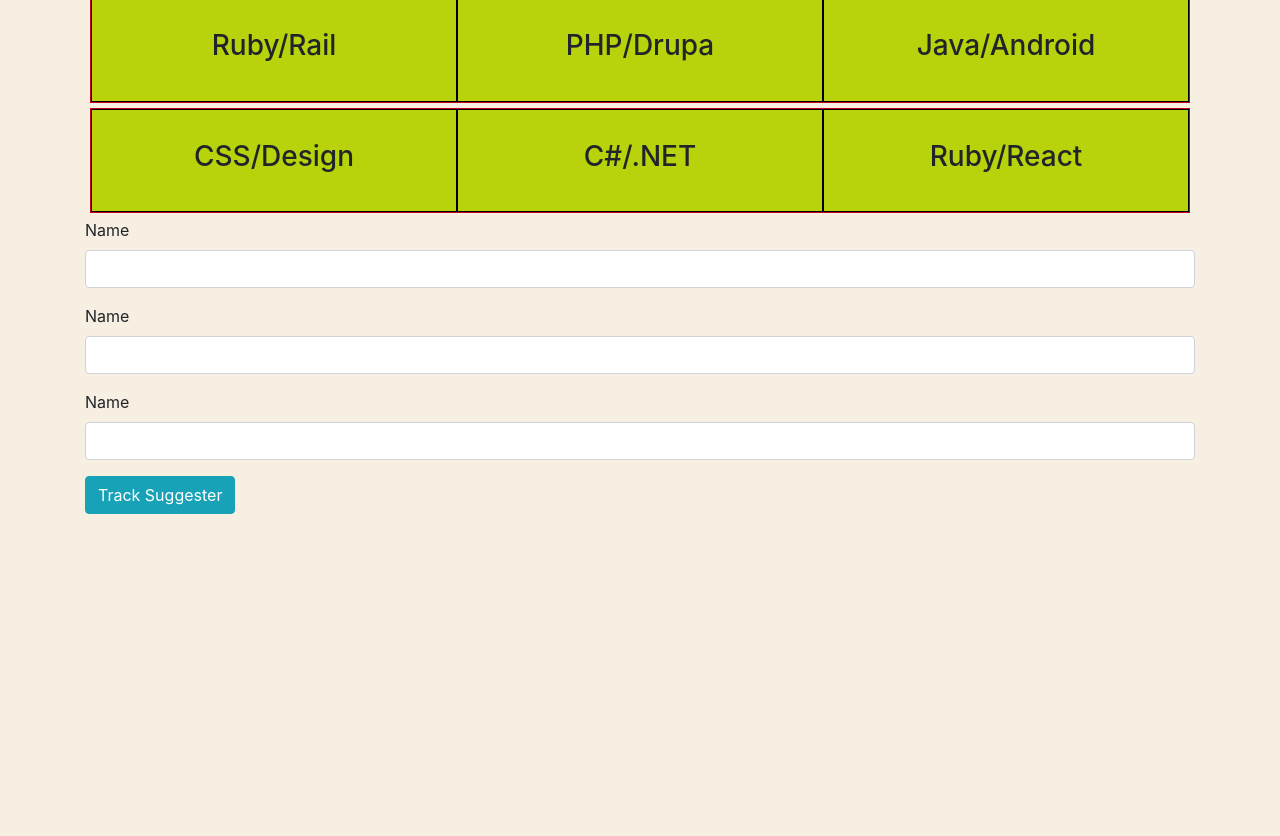
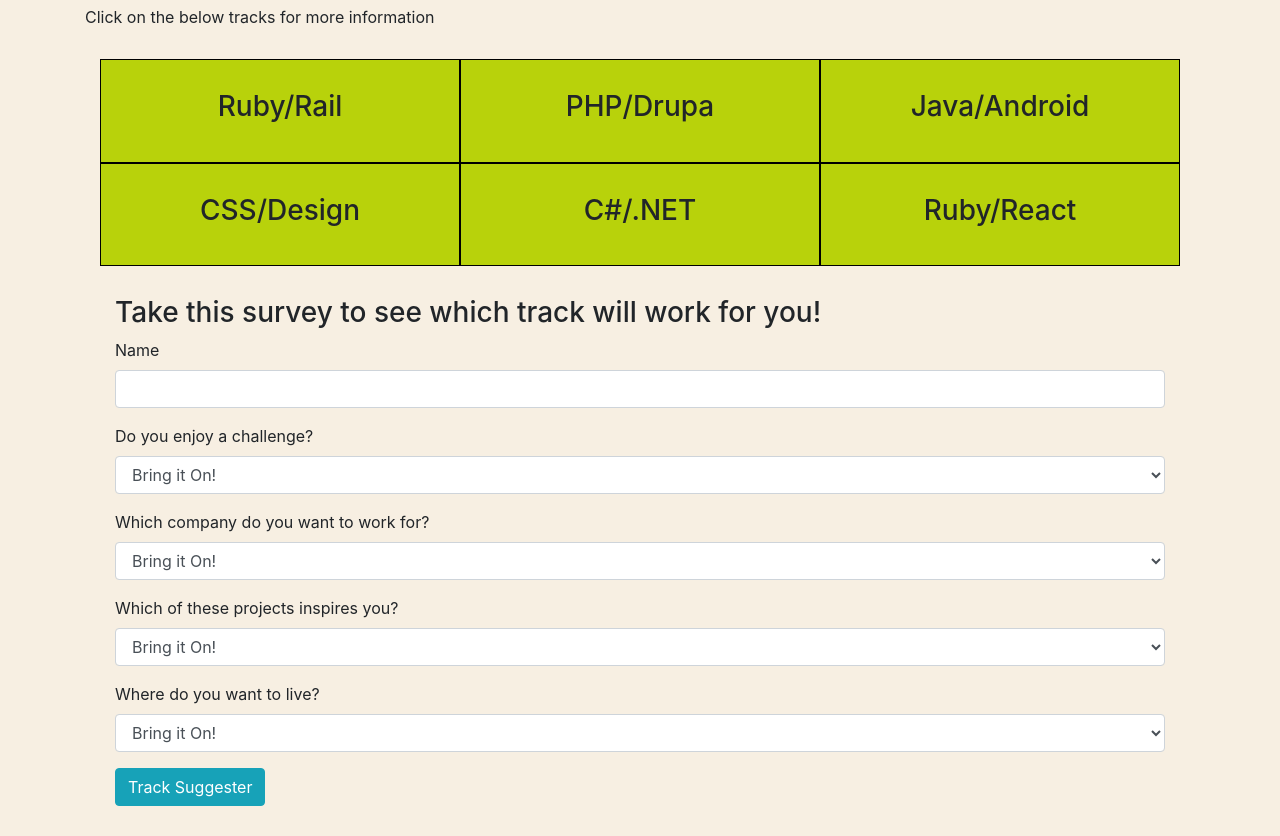
Before and after one commit to Ngann/track, a plain HTML site: page index.html in a window 1280 px wide. Shown: the part 99-935 px from the top of the page. Before the commit the page ends 800 px from the top, so only its background shows below. Drawn offline with Linux system fonts and the light colour scheme.

Commit message:
add 5 survey questions to form

```diff
--- a/css/styles.css
+++ b/css/styles.css
@@ -15,9 +15,13 @@ body {
   display: none;
 }
 
+.bucket {
+  margin: 30px;
+}
+
 .row {
-  margin:5px;
-  border: 1px solid #c5001a;
+  /* margin:10px; */
+  /* border: 1px solid #c5001a; */
   padding: 10px
   background-color: #ffccac;
 }
@@ -28,3 +32,7 @@ body {
   background-color: #b8d20b;
   text-align: center;
 }
+
+.survey {
+  margin: 30px;
+}
--- a/index.html
+++ b/index.html
@@ -9,9 +9,10 @@
   </head>
   <body>
     <div class="container">
-      <h1>Which Track Should You Learn?</h1>
+      <h1>What’s the Best Programming Language and Track to Learn for You?</h1>
       <p>Click on the below tracks for more information</p>
       <!--click on link to see pop up of description for each and what it is used for.-->
+      <div class="bucket">
         <div class="row">
           <div class="col-md-4">
             <h3>Ruby/Rail</h3>
@@ -34,29 +35,61 @@
             <h3>Ruby/React</h3>
           </div>
         </div>
+      </div>
 
-
+      <div class="survey">
+        <h3>Take this survey to see which track will work for you!</h3>
         <form id="formOne">
-        <div class="form-group">
-            <label for="name">Name</label>
-            <input id="name" class="form-control" type="text">
-        </div>
-        <div class="form-group">
-            <label for="name">Name</label>
-            <input id="name" class="form-control" type="text">
-        </div>
+          <!--remove id=name before submitting-->
           <div class="form-group">
             <label for="name">Name</label>
             <input id="name" class="form-control" type="text">
           </div>
 
+          <div class="form-group">
+            <label for="challenge">Do you enjoy a challenge?</label>
+            <select class="form-control" id="challenge">
+              <option value="1">Bring it On!</option>
+              <option value="2">I don't have time for that..</option>
+              <option value="3">I like everyting medium difficulty</option>
+            </select>
+          </div>
+
+          <div class="form-group">
+            <label for="culture">Which company do you want to work for?</label>
+            <select class="form-control" id="culture">
+              <option value="1">Bring it On!</option>
+              <option value="2">I don't have time for that..</option>
+              <option value="3">I like everyting medium difficulty</option>
+            </select>
+          </div>
+
+          <div class="form-group">
+            <label for="projects">Which of these projects inspires you?</label>
+            <select class="form-control" id="projects">
+              <option value="1">Bring it On!</option>
+              <option value="2">I don't have time for that..</option>
+              <option value="3">I like everyting medium difficulty</option>
+            </select>
+          </div>
+
+          <div class="form-group">
+            <label for="location">Where do you want to live?</label>
+            <select class="form-control" id="location">
+              <option value="1">Bring it On!</option>
+              <option value="2">I don't have time for that..</option>
+              <option value="3">I like everyting medium difficulty</option>
+            </select>
+          </div>
+
           <button type="Submit" class="btn btn-info">Track Suggester</button>
         </form>
+      </div>
 
       <div id="story">
         <p>Hello <span class="name"></span>,</p>
-        <p>Hello <span class="name"></span>,</p>
-        <p>Hello <span class="name"></span>,</p>
+
+
       </div>
     </div>
   </body>
```
Lines whose indentation alone changed are shown as unchanged.
